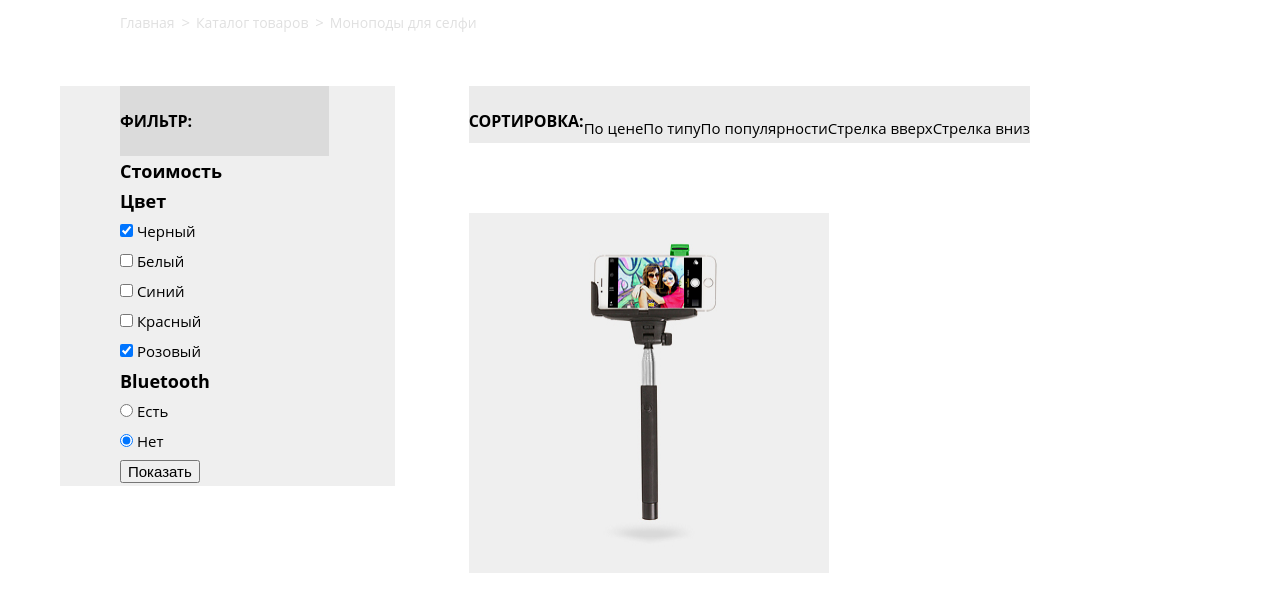
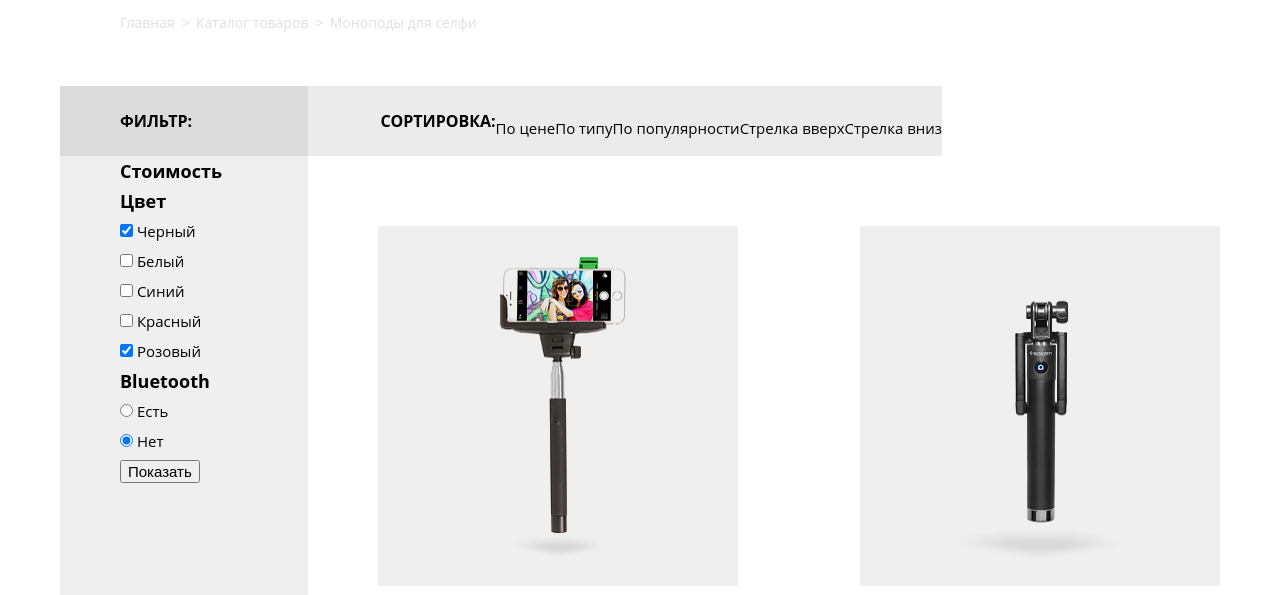
Before and after one commit to Ksysha/218984-device, a plain HTML site: page catalog.html in a window 1280 px wide. Shown: the part 357-952 px from the top of the page. Drawn offline with Linux system fonts and the light colour scheme; a web font is replaced by a local one.

Commit message:
Правки по сетке

```diff
--- a/catalog.html
+++ b/catalog.html
@@ -7,8 +7,7 @@
     <title>HTML Academy: Девайс</title>
   </head>
   <body>
-    <div class="main-page inner">
-      <div class="main-wrapper">
+    <div class="container">
       <header class="header">
           <a href="index.html" class="logo"><span>device</span></a>
           <nav class="user-nav">
@@ -55,8 +54,10 @@
             </ul>
           </nav>
       </header>
+    </div>
     <main>
-          <h1>Моноподы для селфи</h1>
+      <div class="container">
+        <h1 class="inner">Моноподы для селфи</h1>
         <ul class="breadcrumbs">
           <li>
             <a href="index.html">Главная</a>
@@ -68,8 +69,22 @@
             <a>Моноподы для селфи</a>
           </li>
         </ul>
+      </div>
+      <div class="container wrapper">
+        <h2 class="filters__title">Фильтр:</h2>
+        <div class="sort">
+          <h2 class="sort__title">Сортировка:</h2>
+          <ul>
+            <li><a href="#">По цене</a></li>
+            <li><a href="#">По типу</a></li>
+            <li><a href="#">По популярности</a></li>
+          </ul>
+          <a href="#" class="sort-up">Стрелка вверх</a>
+          <a href="#" class="sort-down">Стрелка вниз</a>
+        </div>
+      </div>
+      <div class="container wrapper">
         <section class="filters">
-            <h2 class="filters__title">Фильтр:</h2>
           <form class="filters__form" action="filters.html" method="post">
             <div class="filters__field">
               <p>Стоимость</p>
@@ -132,16 +147,6 @@
           </form>
         </section>
         <section class="catalog">
-            <div class="sort">
-              <h2 class="sort__title">Сортировка:</h2>
-              <ul>
-                <li><a href="#">По цене</a></li>
-                <li><a href="#">По типу</a></li>
-                <li><a href="#">По популярности</a></li>
-              </ul>
-              <a href="#" class="sort-up">Стрелка вверх</a>
-              <a href="#" class="sort-down">Стрелка вниз</a>
-            </div>
           <article class="product-card">
             <img src="img/item-1.jpg" width="360" height="360" alt="Фото товара"></img>
             <h3 class="product-card__title">Любительская селфи-палка</h3>
@@ -171,6 +176,7 @@
             <button type="button">Добавить к сравнению</button>
           </article>
         </section>
+      </div>
       <ul class="page-control">
           <li>
             <a class="page-control__prev">Назад</a>
@@ -190,6 +196,7 @@
         </ul>
     </main>
     <footer>
+        <div class="container">
           <div>
             <a href="index.html"><h1 class="logo logo--yellow">device</h1></a>
             <p class="address">г. Москва, ул. Строителей, 15</p>
@@ -224,9 +231,8 @@
             </div>
             <img src="img/htmlacademy-logo.png" alt="HTML Academy" width="27" height="34">
           </div>
+        </div>
       </footer>
-      </div>
-    </div>
     <!-- <script type="text/javascript">
       [].forEach.call(document.querySelectorAll("*"),function(a){a.style.outline="1px solid #"+(~~(Math.random()*(1<<24))).toString(16)})
     </script> -->
--- a/css/style.scss
+++ b/css/style.scss
@@ -89,7 +89,7 @@ a:visited {
   color: black;
 }
 
-.main-page
+/*.main-page
 {
     box-sizing: border-box;
     width: 1200px;
@@ -99,6 +99,12 @@ a:visited {
 {
     padding-right: 20px;
     padding-left: 20px;
+}*/
+.container {
+  width: 1200px;
+  margin: 0 auto;
+  padding: 0 20px;
+  box-sizing: border-box;
 }
 .header {
   background-color: $main-color;
@@ -279,7 +285,6 @@ a:visited {
 }
 .services {
   position: relative;
-  margin-left: 140px;
 
   input {
     display: none;
@@ -367,11 +372,13 @@ a:visited {
 }
 
 footer {
-  @include flex;
   background-color: $footer-color;
   padding: 65px 0;
   color: white;
 
+  .container {
+    @include flex;
+  }
   a {
     color: white;
   }
@@ -380,9 +387,9 @@ footer {
     color: white;
   }
 
-div:last-of-type {
-  text-align: right;
-}
+  div div:last-of-type {
+    text-align: right;
+  }
 
   .logo {
     margin: 0;
@@ -422,10 +429,8 @@ div:last-of-type {
 }
 
 .inner {
-  h1 {
-    margin-top: 45px;
-    margin-left: 60px;
-  }
+  margin-top: 45px;
+  margin-left: 60px;
 }
 .breadcrumbs {
   margin: 0;
@@ -460,6 +465,10 @@ div:last-of-type {
   }
 }
 
+.container.wrapper {
+    @include flex(inherit);
+}
+
 .filters {
   width: 18%;
   display: inline-block;
@@ -468,13 +477,16 @@ div:last-of-type {
   padding-right: 66px;
   background-color: #efefef;
 
-  h2 {
+  &__title {
     @include upper_font(16px);
     font-weight: bold;
     background-color: #dbdbdb;
     margin: 0;
     padding-top: 27px;
     padding-bottom: 27px;
+    padding-left: 60px;
+    padding-right: 60px;
+    width: 11%;
   }
 
   &__field {
@@ -493,14 +505,16 @@ div:last-of-type {
   }
 }
 .catalog {
-  display: inline-block;
+  @include flex;
+  flex-wrap: wrap;
   padding-left: 70px;
+  margin-top: 70px;
 }
 .sort {
+  padding-left: 73px;
   @include flex;
   padding-top: 27px;
   background-color: #ebebeb;
-  margin-bottom: 70px;
   ul {
     @include flex;
   }
```
Also changed, not shown: index.html (+10 -4 lines), css/style.css, 1 other file. Lines whose indentation alone changed are shown as unchanged.
